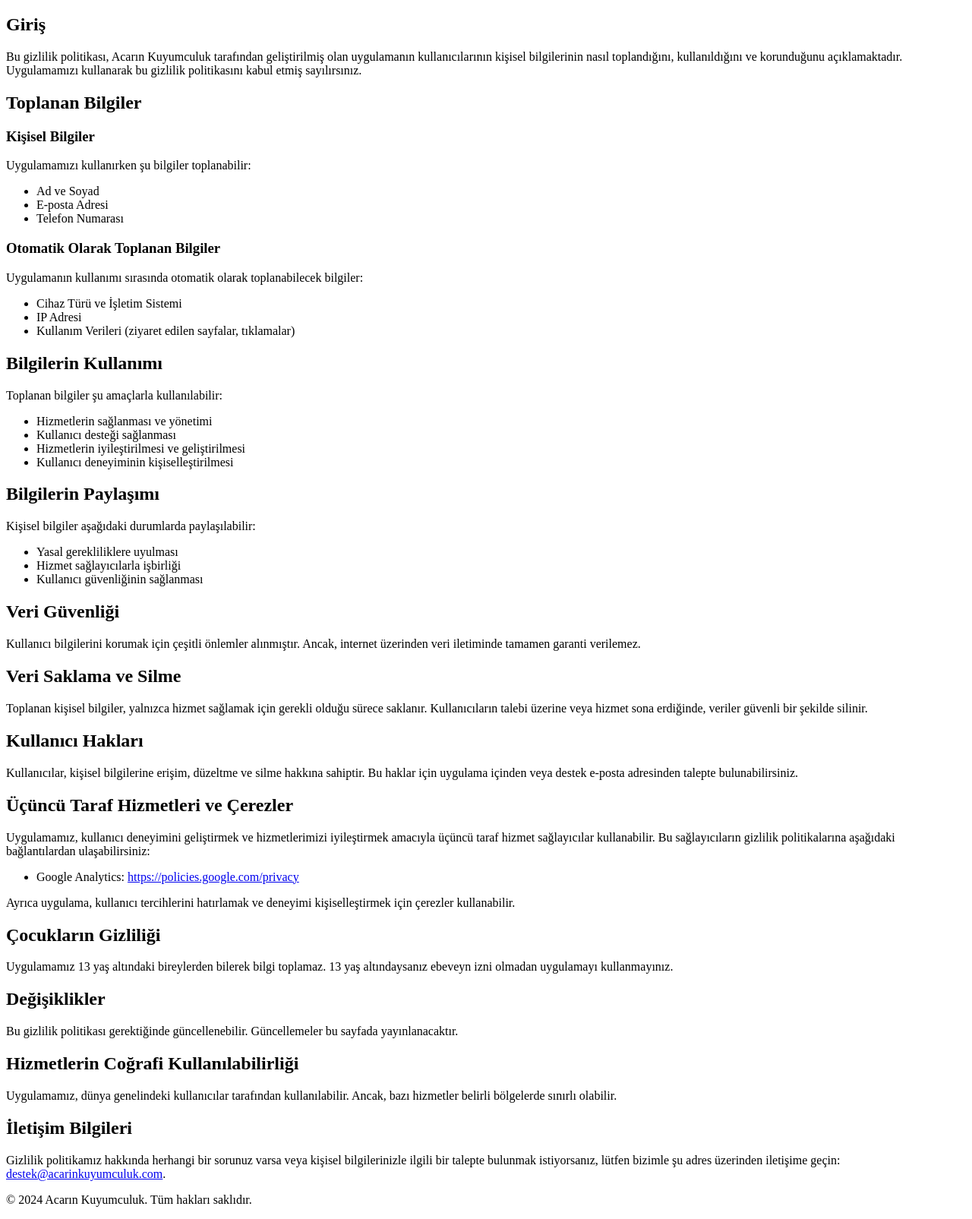
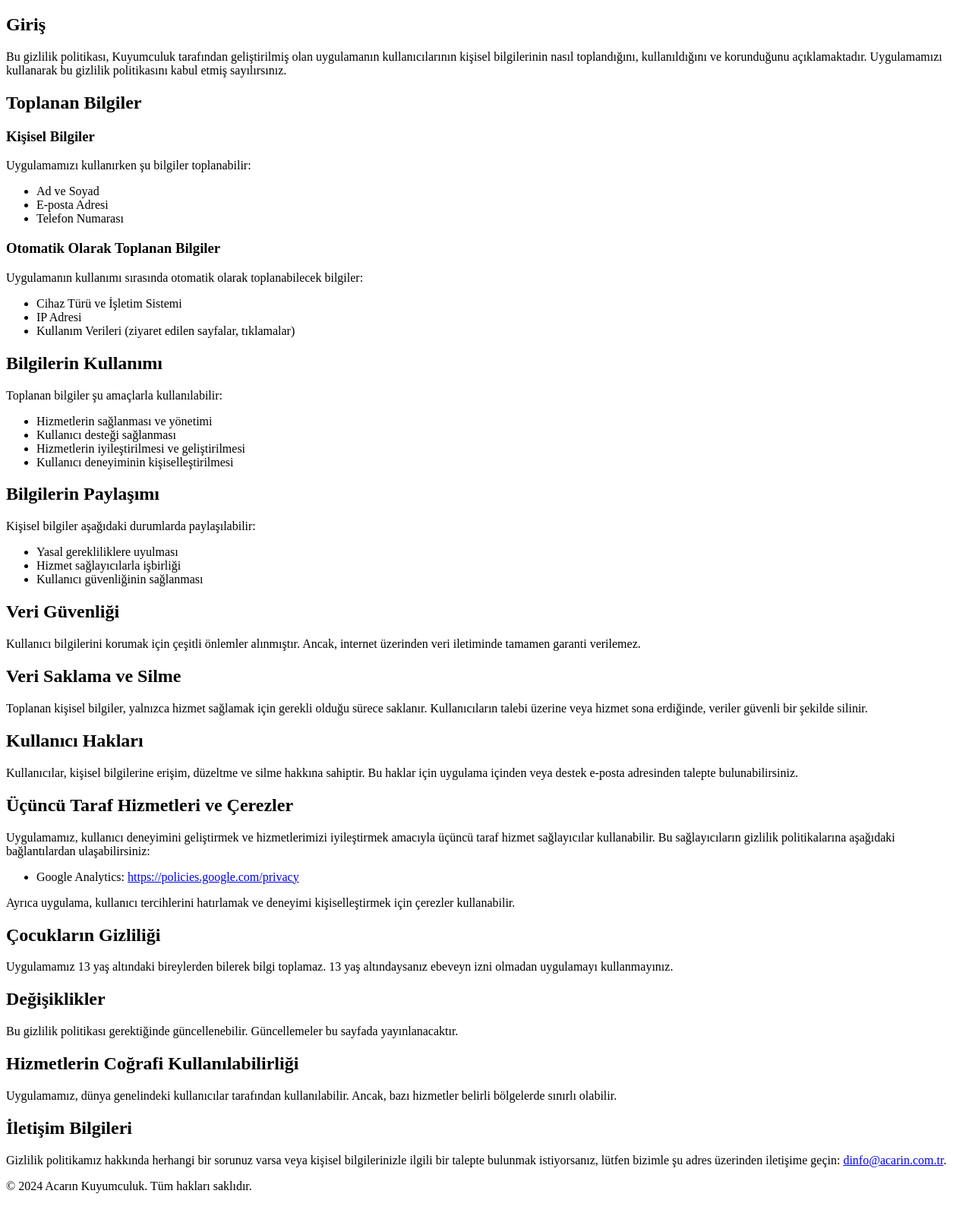
Before and after one commit to emrakty/privacy-policy, a plain HTML site: page index.html in a window 1280 px wide. Shown: the part 61-1666 px from the top of the page at 76% size. Drawn offline with Linux system fonts and the light colour scheme.

Commit message:
Update index.html

```diff
--- a/index.html
+++ b/index.html
@@ -11,7 +11,7 @@
     </header>
     <section>
         <h2>Giriş</h2>
-        <p>Bu gizlilik politikası, Acarın Kuyumculuk tarafından geliştirilmiş olan uygulamanın kullanıcılarının kişisel bilgilerinin nasıl toplandığını, kullanıldığını ve korunduğunu açıklamaktadır. Uygulamamızı kullanarak bu gizlilik politikasını kabul etmiş sayılırsınız.</p>
+        <p>Bu gizlilik politikası, Kuyumculuk tarafından geliştirilmiş olan uygulamanın kullanıcılarının kişisel bilgilerinin nasıl toplandığını, kullanıldığını ve korunduğunu açıklamaktadır. Uygulamamızı kullanarak bu gizlilik politikasını kabul etmiş sayılırsınız.</p>
     </section>
     <section>
         <h2>Toplanan Bilgiler</h2>
@@ -83,7 +83,7 @@
     </section>
     <section>
         <h2>İletişim Bilgileri</h2>
-        <p>Gizlilik politikamız hakkında herhangi bir sorunuz varsa veya kişisel bilgilerinizle ilgili bir talepte bulunmak istiyorsanız, lütfen bizimle şu adres üzerinden iletişime geçin: <a href="mailto:destek@acarinkuyumculuk.com">destek@acarinkuyumculuk.com</a>.</p>
+        <p>Gizlilik politikamız hakkında herhangi bir sorunuz varsa veya kişisel bilgilerinizle ilgili bir talepte bulunmak istiyorsanız, lütfen bizimle şu adres üzerinden iletişime geçin: <a href="mailto:info@acarin.com.tr">dinfo@acarin.com.tr</a>.</p>
     </section>
     <footer>
         <p>© 2024 Acarın Kuyumculuk. Tüm hakları saklıdır.</p>
```
